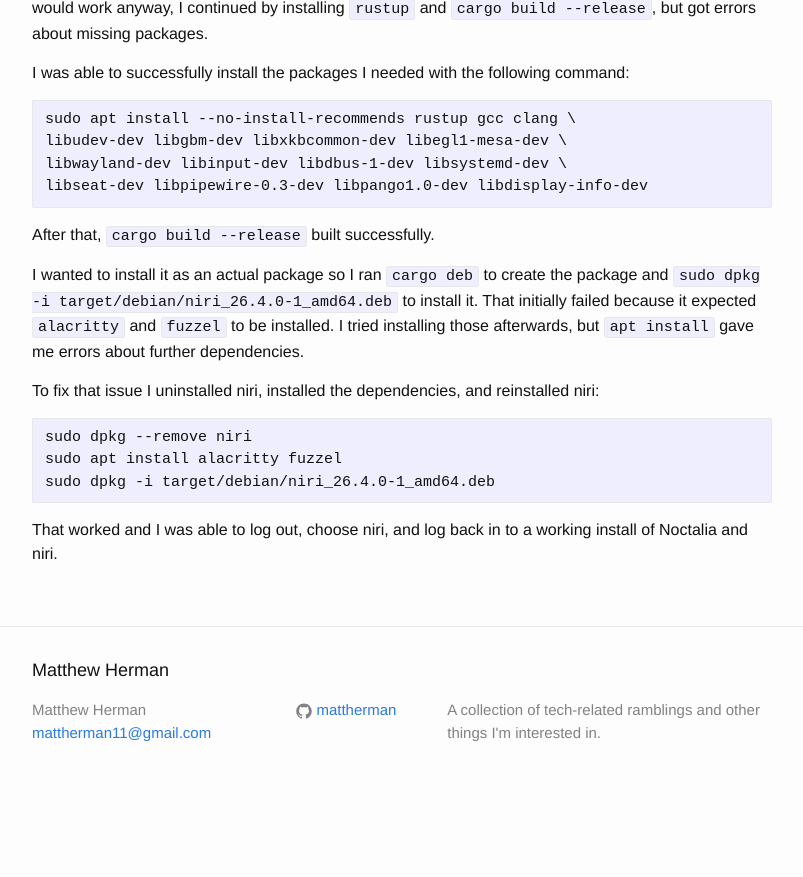
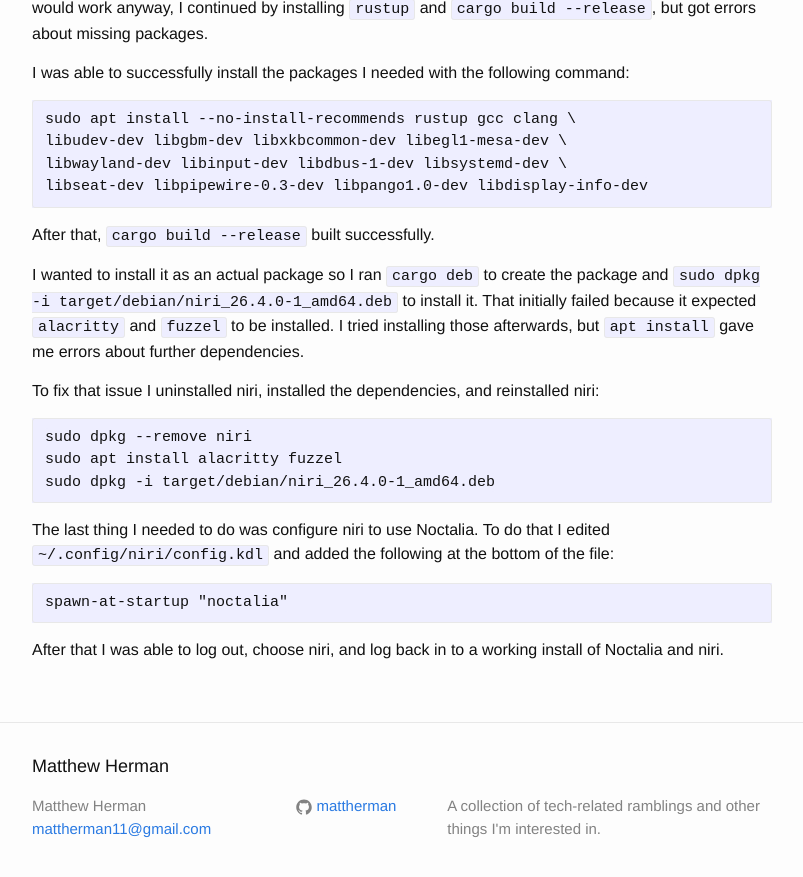
Before and after one commit to mattherman/website, a Jekyll site: the page built from _posts/2026-10-05-noctalia-niri-install.markdown, in a window 1280 px wide and 900 px high, scrolled down 834 px. Shown: the top 877 px of the window, without its empty margins (238-1041 px from the left). Built offline with Jekyll 4.4.1, drawn with Linux system fonts in a browser that asks for light colours; before the commit the page ends 1638 px from its top, so only the background shows below that.

Commit message:
Add noctalia to niri config

````diff
--- a/_posts/2026-10-05-noctalia-niri-install.markdown
+++ b/_posts/2026-10-05-noctalia-niri-install.markdown
@@ -47,4 +47,9 @@ sudo apt install alacritty fuzzel
 sudo dpkg -i target/debian/niri_26.4.0-1_amd64.deb
 ```
 
-That worked and I was able to log out, choose niri, and log back in to a working install of Noctalia and niri.
+The last thing I needed to do was configure niri to use Noctalia. To do that I edited `~/.config/niri/config.kdl` and added the following at the bottom of the file:
+```
+spawn-at-startup "noctalia"
+```
+
+After that I was able to log out, choose niri, and log back in to a working install of Noctalia and niri.
````
